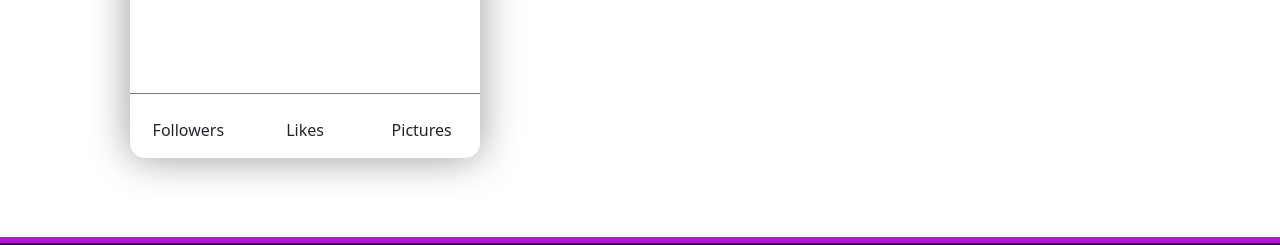
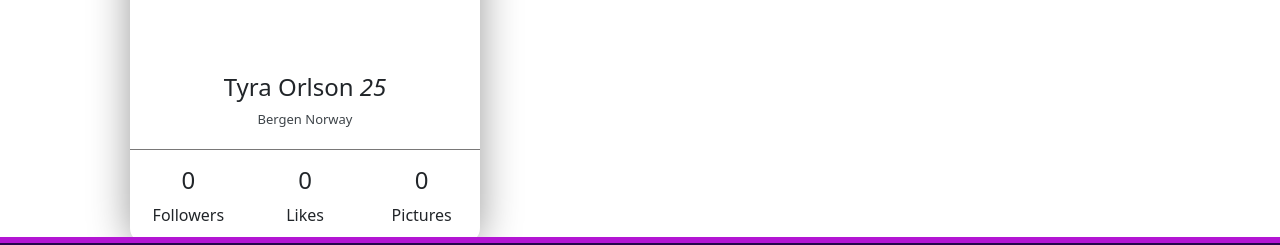
Before and after one commit to EdyRivas/React, a React (Create React App) app: page / in a window 1280 px wide. Shown: the part 503-748 px from the top of the page. Built offline with nearby package versions, Linux system fonts and the light colour scheme.

Commit message:
añadiendo default al badge

```diff
--- a/src/pages/NewBadge/NewBadge.jsx
+++ b/src/pages/NewBadge/NewBadge.jsx
@@ -10,12 +10,12 @@ class NewBadge extends React.Component{
         form:{
             Header_p: "",
             picture: "",
-            name: "Tyra Orlson",
-            age: "25",
-            city: "Bergen Norway",
-            followers: "777k",
-            likes: "77k",
-            post: "7k"
+            name: "",
+            age: "",
+            city: "",
+            followers: "",
+            likes: "",
+            post: ""
         }
     }
     render(){
@@ -27,6 +27,13 @@ class NewBadge extends React.Component{
                         <Badge
                             Header_p = {this.state.form.Header_p || "https://fondosmil.com/fondo/50457.jpg"}
                             picture = {this.state.form.picture || "https://pm1.narvii.com/7678/43da254e801715662b2379bd2ed14b61d7429051r1-736-732v2_00.jpg"}
+                            name ={this.state.form.name || "Tyra Orlson"}
+                            age= {this.state.form.age || "25"}
+                            city ={this.state.form.city || "Bergen Norway"}
+                            followers ={this.state.form.followers || "0"}
+                            likes ={this.state.form.likes || "0"}
+                            post ={this.state.form.post || "0"}
+
 
                         ></Badge>
                     </div>
```
